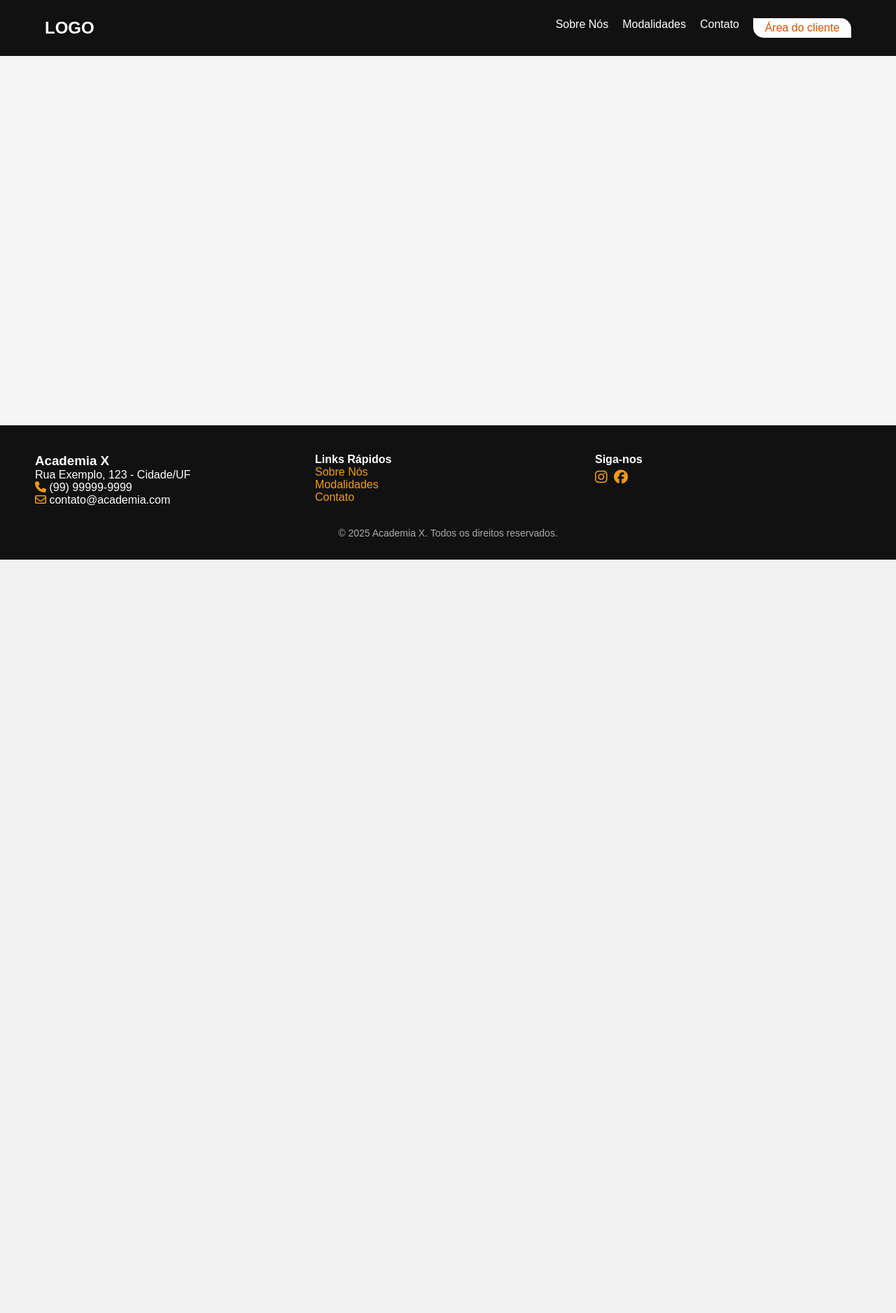
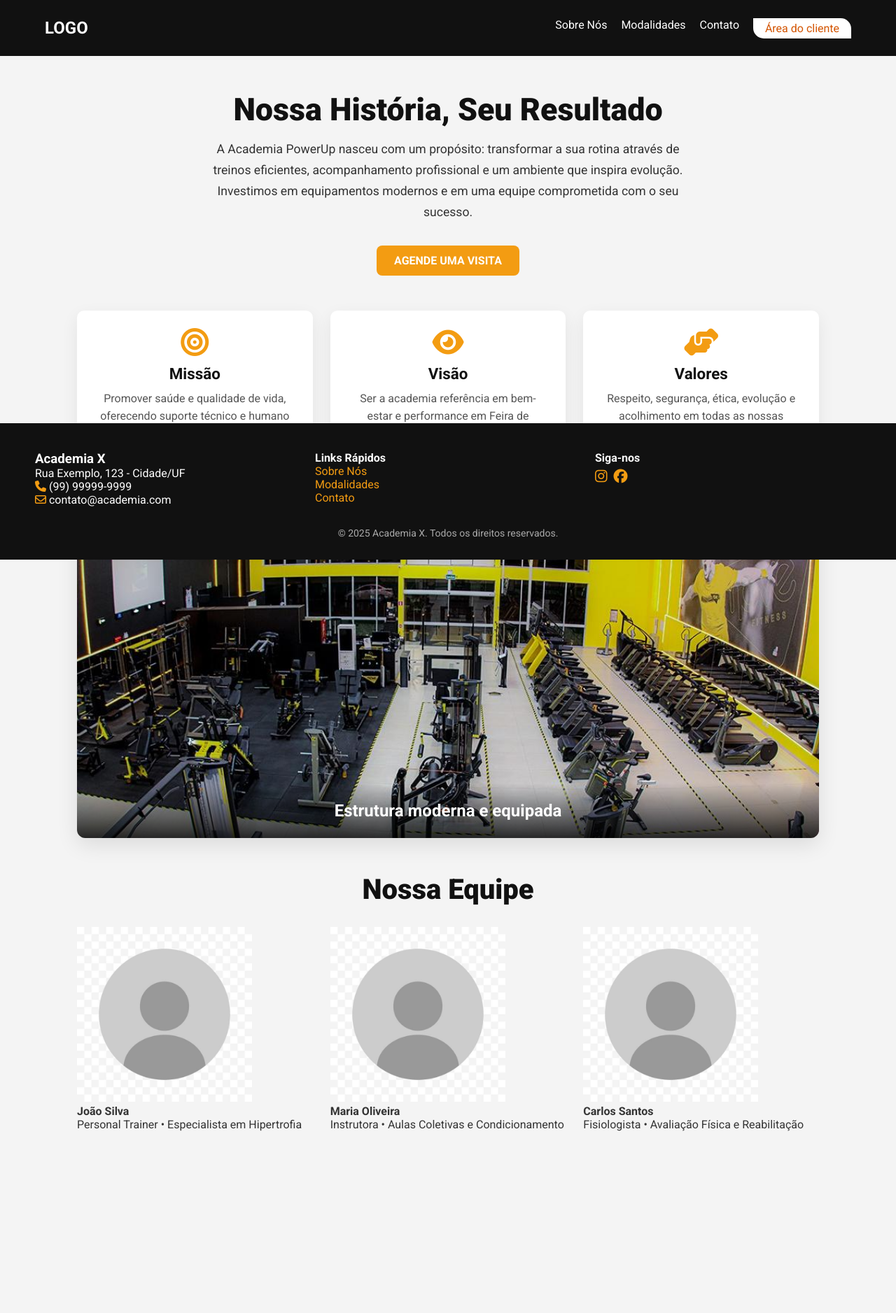
Before and after one commit to Rafaelmv18/Site_Academia, a PHP site: page /index.php?url=sobre in a window 1280 px wide. Shown: the whole page at 70% size. Before the commit the page ends 800 px from the top, so only its background shows below. Run offline with PHP 8.4, Linux system fonts and the light colour scheme.

Commit message:
sobre_nos

```diff
--- a/pages/sobre.php
+++ b/pages/sobre.php
@@ -0,0 +1,80 @@
+<!DOCTYPE html>
+<html lang="pt-BR">
+<head>
+    <meta charset="UTF-8">
+    <meta name="viewport" content="width=device-width, initial-scale=1.0">
+    <title>Sobre Nós - Academia PowerUp</title>
+
+    <link rel="preconnect" href="https://fonts.googleapis.com">
+    <link rel="preconnect" href="https://fonts.gstatic.com" crossorigin>
+    <link href="https://fonts.googleapis.com/css2?family=Roboto:wght@400;700;900&display=swap" rel="stylesheet">
+
+    <link rel="stylesheet" href="https://cdnjs.cloudflare.com/ajax/libs/font-awesome/6.5.2/css/all.min.css"/>
+
+    <link rel="stylesheet" href="style/sobre.css">
+</head>
+<body>
+
+    <section class="sobre">
+        <div class="sobre-inner">
+            <div class="sobre-intro">
+                <h1>Nossa História, Seu Resultado</h1>
+                <p>
+                    A Academia PowerUp nasceu com um propósito: transformar a sua rotina através
+                    de treinos eficientes, acompanhamento profissional e um ambiente que inspira evolução.
+                    Investimos em equipamentos modernos e em uma equipe comprometida com o seu sucesso.
+                </p>
+                <a class="btn-cta" href="#">Agende uma Visita</a>
+            </div>
+
+            <div class="sobre-values">
+                <div class="value-card">
+                    <i class="fa-solid fa-bullseye"></i>
+                    <h3>Missão</h3>
+                    <p>Promover saúde e qualidade de vida, oferecendo suporte técnico e humano para sua evolução contínua.</p>
+                </div>
+                <div class="value-card">
+                    <i class="fa-solid fa-eye"></i>
+                    <h3>Visão</h3>
+                    <p>Ser a academia referência em bem-estar e performance em Feira de Santana, unindo qualidade e um ambiente motivador.</p>
+                </div>
+                <div class="value-card">
+                    <i class="fa-solid fa-handshake-angle"></i>
+                    <h3>Valores</h3>
+                    <p>Respeito, segurança, ética, evolução e acolhimento em todas as nossas interações.</p>
+                </div>
+            </div>
+
+            <div class="sobre-card-container">
+                <div class="card">
+                    <div class="card-front">
+                        <img src="img/academia_interna.jpeg" alt="Estrutura da Academia" class="card-image">
+                        <div class="card-title">Estrutura moderna e equipada</div>
+                    </div>
+                </div>
+            </div>
+
+            <div class="sobre-team">
+                <h2>Nossa Equipe</h2>
+                <div class="team-grid">
+                    <div class="team-member">
+                        <img src="img/treinador.jpg" alt="Treinador João">
+                        <h4>João Silva</h4>
+                        <p>Personal Trainer • Especialista em Hipertrofia</p>
+                    </div>
+                    <div class="team-member">
+                        <img src="img/treinador.jpg" alt="Treinadora Maria">
+                        <h4>Maria Oliveira</h4>
+                        <p>Instrutora • Aulas Coletivas e Condicionamento</p>
+                    </div>
+                    <div class="team-member">
+                        <img src="img/treinador.jpg" alt="Treinador Carlos">
+                        <h4>Carlos Santos</h4>
+                        <p>Fisiologista • Avaliação Física e Reabilitação</p>
+                    </div>
+                </div>
+            </div>
+        </div>
+    </section>
+</body>
+</html>
--- a/style/home.css
+++ b/style/home.css
@@ -2,7 +2,7 @@
     margin: 0;
     padding: 0;
     box-sizing: border-box;
-    z-index: 999;
+
 }
 
 body {
@@ -19,11 +19,13 @@ header {
     top: 0;
     height: 80px;
     position: fixed;
+     z-index: 999;
 }
 
 main {
     margin-top: 70px;
     margin-bottom: 200px;
+    z-index: 1;
 }
 
 /* Nav */
--- a/style/sobre.css
+++ b/style/sobre.css
@@ -1,243 +1,167 @@
-body {
-    font-family: 'Arial', sans-serif;
+/* --- GERAL E FUNDAÇÃO --- */
+:root {
+    --cor-primaria: #f39c12;   /* Laranja */
+    --cor-secundaria: #d35400; /* Laranja mais escuro */
+    --cor-fundo: #f4f4f4;       /* Cinza bem claro */
+    --cor-titulo: #111;
+    --cor-texto: #333;
+    --cor-branco: #fff;
+}
+
+* {
     margin: 0;
     padding: 0;
-    background-color: #ecf0f1; /* Cor de fundo principal */
-    color: #2c3e50; /* Cor de texto principal */
+    box-sizing: border-box;
 }
 
-header {
-    background-color: #2c3e50; /* Cor de fundo do header */
-    color: white;
-    padding: 15px 0;
-    text-align: center;
+body {
+    font-family: 'Roboto', sans-serif;
+    background-color: var(--cor-fundo);
+    color: var(--cor-texto);
 }
 
-nav {
-    display: flex;
-    justify-content: space-between;
-    align-items: center;
-    max-width: 1200px;
+.sobre-inner {
+    max-width: 1100px;
     margin: 0 auto;
-    padding: 0 20px;
+    padding: 60px 20px;
 }
 
-.logo {
-    font-size: 1.8em;
-    font-weight: bold;
-    color: white;
+/* --- SEÇÃO INTRODUÇÃO --- */
+.sobre-intro {
+    text-align: center;
+    margin-bottom: 50px;
 }
 
-nav ul {
-    list-style: none;
-    margin: 0;
-    padding: 0;
-    display: flex;
+.sobre-intro h1 {
+    font-size: 2.8rem;
+    font-weight: 900;
+    margin-bottom: 16px;
+    color: var(--cor-titulo);
 }
 
-nav ul li {
-    margin-left: 20px;
+.sobre-intro p {
+    font-size: 1.1rem;
+    line-height: 1.7;
+    max-width: 700px;
+    margin: 0 auto 16px auto;
 }
 
-nav ul li a {
-    color: white;
+.btn-cta {
+    display: inline-block;
+    margin-top: 16px;
+    background: var(--cor-primaria);
+    color: var(--cor-branco);
+    padding: 12px 25px;
+    border-radius: 8px;
     text-decoration: none;
-    font-weight: bold;
-    transition: color 0.3s ease;
+    font-weight: 700;
+    text-transform: uppercase;
+    transition: background 0.3s ease, transform 0.3s ease;
+}
+.btn-cta:hover {
+    background: var(--cor-secundaria);
+    transform: translateY(-3px);
 }
 
-nav ul li a:hover {
-    color: #1abc9c; /* Cor primária (destaque) */
+/* --- SEÇÃO MISSÃO / VISÃO / VALORES --- */
+.sobre-values {
+    z-index: 1;
+    display: grid;
+    grid-template-columns: repeat(3, 1fr);
+    gap: 25px;
+    margin-bottom: 50px;
 }
 
-.hero {
-    background: linear-gradient(rgba(0, 0, 0, 0.5), rgba(0, 0, 0, 0.5)), url('https://images.unsplash.com/photo-1571019613454-f02b93f0a07e?q=80&w=2070&auto=format&fit=crop&ixlib=rb-4.0.3&ixid=M3wxMjA3fDB8MHxwaG90by1wYWdlfHx8fGVufDB8fHx8fA%3D%3D') no-repeat center center/cover;
-    color: white;
+.value-card {
+    background: var(--cor-branco);
+    border-radius: 10px;
+    padding: 25px;
     text-align: center;
-    padding: 100px 20px;
+    box-shadow: 0 8px 25px rgba(0,0,0,0.07);
+    transition: transform 0.3s ease, box-shadow 0.3s ease;
+}
+.value-card:hover {
+    transform: translateY(-5px);
+    box-shadow: 0 12px 30px rgba(0,0,0,0.1);
 }
 
-.hero h1 {
-    font-size: 3em;
-    margin-bottom: 20px;
+.value-card i {
+    font-size: 2.5rem;
+    color: var(--cor-primaria);
+    margin-bottom: 12px;
 }
 
-.hero p {
-    font-size: 1.2em;
+.value-card h3 {
+    font-size: 1.4rem;
+    margin-bottom: 10px;
+    color: var(--cor-titulo);
+}
+
+.value-card p {
+    font-size: 1rem;
+    line-height: 1.6;
+    color: #555;
+}
+
+/* --- CARD DE IMAGEM GRANDE --- */
+.sobre-card-container {
+    margin-bottom: 50px;
+}
+
+.sobre-card-container .card {
+    width: 100%;
+    border-radius: 12px;
+    overflow: hidden;
+    position: relative;
+    box-shadow: 0 10px 30px rgba(0,0,0,0.1);
+}
+
+.sobre-card-container .card-front {
+    position: relative;
+    width: 100%;
+    aspect-ratio: 16 / 7; /* Mais moderno que altura fixa */
+}
+
+.card-image {
+    position: absolute;
+    inset: 0;
+    width: 100%;
+    height: 100%;
+    object-fit: cover;
+    transition: transform .6s ease;
+}
+.card:hover .card-image {
+    transform: scale(1.05);
+}
+
+.card-title {
+    position: absolute;
+    bottom: 0;
+    left: 0;
+    width: 100%;
+    padding: 25px;
+    text-align: center;
+    color: var(--cor-branco);
+    background: linear-gradient(to top, rgba(0,0,0,0.8), transparent);
+    font-size: 1.5rem;
+    font-weight: 700;
+}
+
+/* --- SEÇÃO EQUIPE --- */
+.sobre-team h2 {
+    text-align: center;
+    font-size: 2.5rem;
+    font-weight: 900;
+    color: var(--cor-titulo);
     margin-bottom: 30px;
 }
 
-.btn-cta {
-    background-color: #1abc9c; /* Cor primária (destaque) */
-    color: white;
-    padding: 15px 30px;
-    text-decoration: none;
-    border-radius: 5px;
-    font-weight: bold;
-    transition: background-color 0.3s ease;
+.team-grid {
+    display: grid;
+    grid-template-columns: repeat(3, 1fr);
+    gap: 25px;
 }
 
-.btn-cta:hover {
-    background-color: #16a085; /* Cor secundária (hover) */
+.team-member img{
+    width: 250px;
 }
-
-section {
-    padding: 60px 20px;
-    max-width: 1200px;
-    margin: 0 auto;
-}
-
-.sobre {
-    background-color: #ffffff; /* Cor neutra para caixas */
-    text-align: center;
-}
-
-.sobre h2 {
-    color: #2c3e50; /* Cor de texto principal */
-    margin-bottom: 20px;
-}
-
-.sobre p {
-    line-height: 1.6;
-    margin-bottom: 15px;
-}
-
-.planos {
-    background-color: #ecf0f1; /* Cor de fundo principal */
-    text-align: center;
-}
-
-.planos h2 {
-    color: #2c3e50; /* Cor de texto principal */
-    margin-bottom: 40px;
-}
-
-.planos-container {
-    display: flex;
-    justify-content: center;
-    flex-wrap: wrap;
-    gap: 30px;
-}
-
-.plano-card {
-    background-color: #ffffff; /* Cor neutra para caixas */
-    border-radius: 10px;
-    padding: 30px;
-    width: 300px;
-    box-shadow: 0 4px 15px rgba(0, 0, 0, 0.1);
-    transition: transform 0.3s ease, box-shadow 0.3s ease;
-    text-align: left;
-}
-
-.plano-card:hover {
-    transform: translateY(-10px);
-    box-shadow: 0 8px 25px rgba(0, 0, 0, 0.15);
-}
-
-.plano-card.destaque {
-    border: 3px solid #1abc9c; /* Cor primária (destaque) */
-}
-
-.plano-card h3 {
-    color: #1abc9c; /* Cor primária (destaque) */
-    font-size: 1.8em;
-    margin-top: 0;
-    margin-bottom: 15px;
-}
-
-.plano-card .price {
-    font-size: 2.5em;
-    font-weight: bold;
-    color: #2c3e50; /* Cor de texto principal */
-    margin-bottom: 20px;
-}
-
-.plano-card .price span {
-    font-size: 0.5em;
-    font-weight: normal;
-}
-
-.plano-card ul {
-    list-style: none;
-    padding: 0;
-    margin-bottom: 30px;
-}
-
-.plano-card ul li {
-    margin-bottom: 10px;
-    color: #555;
-    position: relative;
-    padding-left: 25px;
-}
-
-.plano-card ul li::before {
-    content: '✔';
-    color: #1abc9c; /* Cor primária (destaque) */
-    position: absolute;
-    left: 0;
-    top: 0;
-}
-
-.btn-plano {
-    background-color: #1abc9c; /* Cor primária (destaque) */
-    color: white;
-    padding: 12px 25px;
-    border: none;
-    border-radius: 5px;
-    cursor: pointer;
-    font-size: 1.1em;
-    font-weight: bold;
-    transition: background-color 0.3s ease;
-    width: 100%;
-}
-
-.btn-plano:hover {
-    background-color: #16a085; /* Cor secundária (hover) */
-}
-
-footer {
-    background-color: #2c3e50; /* Cor de fundo do footer */
-    color: white;
-    text-align: center;
-    padding: 30px 20px;
-}
-
-.social-icons a {
-    color: #3498db; /* Destaques adicionais */
-    font-size: 1.5em;
-    margin: 0 10px;
-    text-decoration: none;
-    transition: color 0.3s ease;
-}
-
-.social-icons a:hover {
-    color: #1abc9c; /* Cor primária (destaque) */
-}
-
-/* Responsividade */
-@media (max-width: 768px) {
-    .hero h1 {
-        font-size: 2.5em;
-    }
-
-    nav {
-        flex-direction: column;
-    }
-
-    nav ul {
-        margin-top: 15px;
-    }
-
-    nav ul li {
-        margin: 0 10px;
-    }
-
-    .planos-container {
-        flex-direction: column;
-        align-items: center;
-    }
-
-    .plano-card {
-        width: 90%;
-    }
-}
```
Also changed, not shown: img/academia_interna.jpeg (added), img/treinador.jpg (added).
